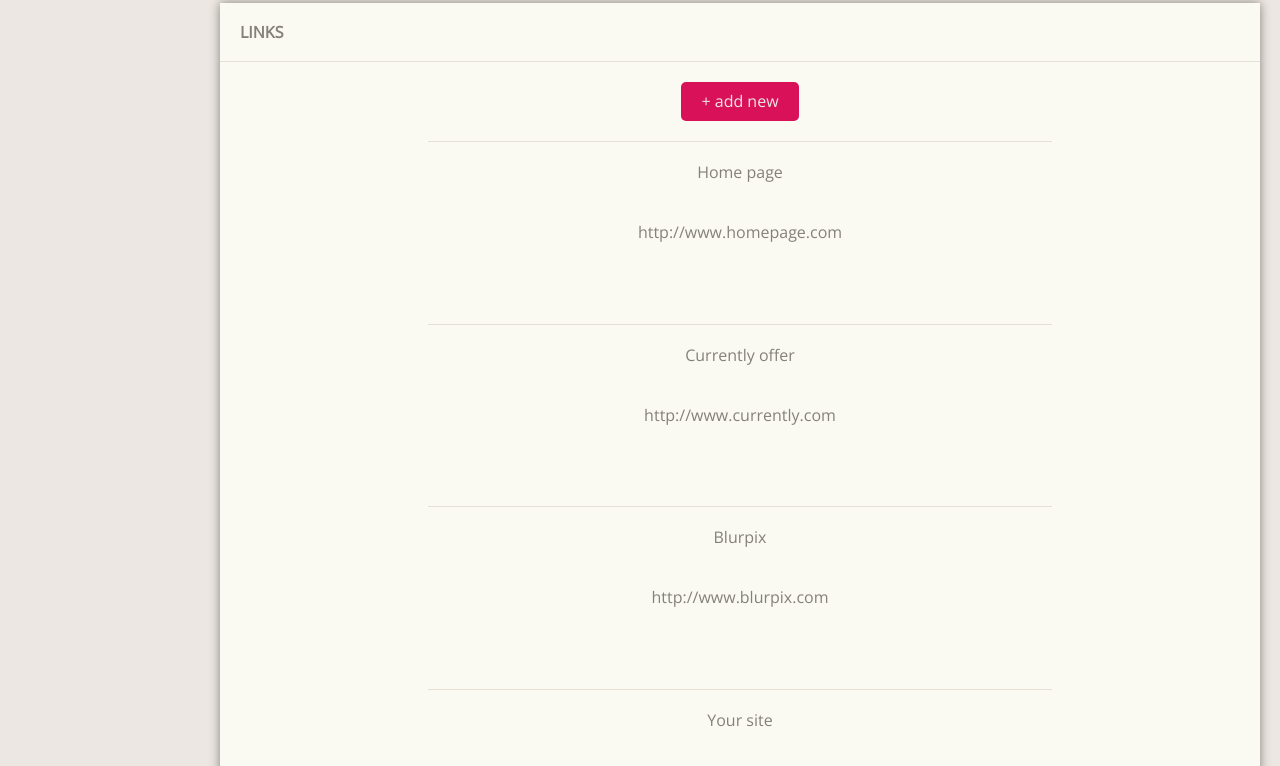
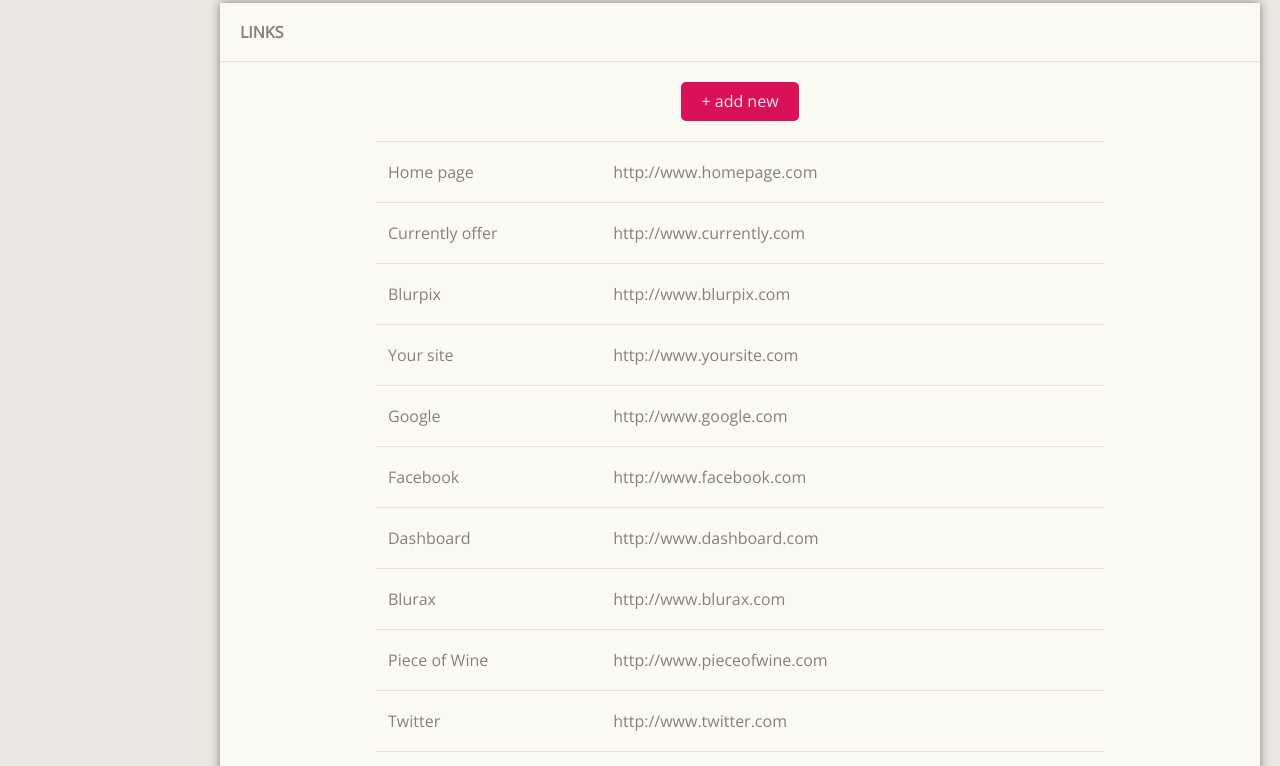
Before and after one commit to WieMon/admin-project, a website: page index.html in a window 1280 px wide. Shown: the part 892-1658 px from the top of the page. Drawn offline with nearby package versions, Linux system fonts and the light colour scheme; a web font is replaced by a local one.

Commit message:
Fix media query for tables and menu

```diff
--- a/js/script.js
+++ b/js/script.js
@@ -18,7 +18,7 @@
     menu.classList.add('collapsed');
     sectionContainer.classList.add('expanded');
   } else {
-      if(window.screen.width < 767) {
+      if(window.screen.width <= 768) {
         menu.classList.remove('collapsed');
 
       } else {
--- a/sass/components/_tables.scss
+++ b/sass/components/_tables.scss
@@ -1,5 +1,5 @@
 .table {
-  width: 60%;
+  width: 70%;
   margin: 0 auto;
   border-collapse: collapse;
   line-height: 60px;
@@ -25,10 +25,6 @@
     text-align: center;
     border-bottom: 1px solid $color-seven;
   }
-  @media(min-width: 767px) {
-    text-align: center;
-    border-bottom: 1px solid $color-seven;
-  }
 }
 
 td {
@@ -43,13 +39,6 @@
       display: inline-block;
     }
   }
-  @media(min-width: 767px) {
-    display: block;
-    border-bottom: none;
-  }
-    &:nth-of-type(3), &:nth-of-type(4) {
-      display: inline-block;
-    }
 }
 
 .table__icon {
--- a/sass/sections/_menu.scss
+++ b/sass/sections/_menu.scss
@@ -31,7 +31,7 @@
 /*menu__list*/
 .menu__list {
   margin-bottom: 20px;
-height: 274px;
+  height: 274px;
 }
 
 .menu__item {
@@ -48,6 +48,7 @@
 .menu__link {
   color: $color-six;
 }
+
 .menu__icon {
   font-style: normal;
 }
@@ -107,8 +108,7 @@
   }
   .menu__manager-div {
     padding-left: 9px;
-}
-
+  }
   .menu__manager-dot {
     top: 53px;
     left: 42px;
```
Also changed, not shown: css/style.css, 1 other file.
